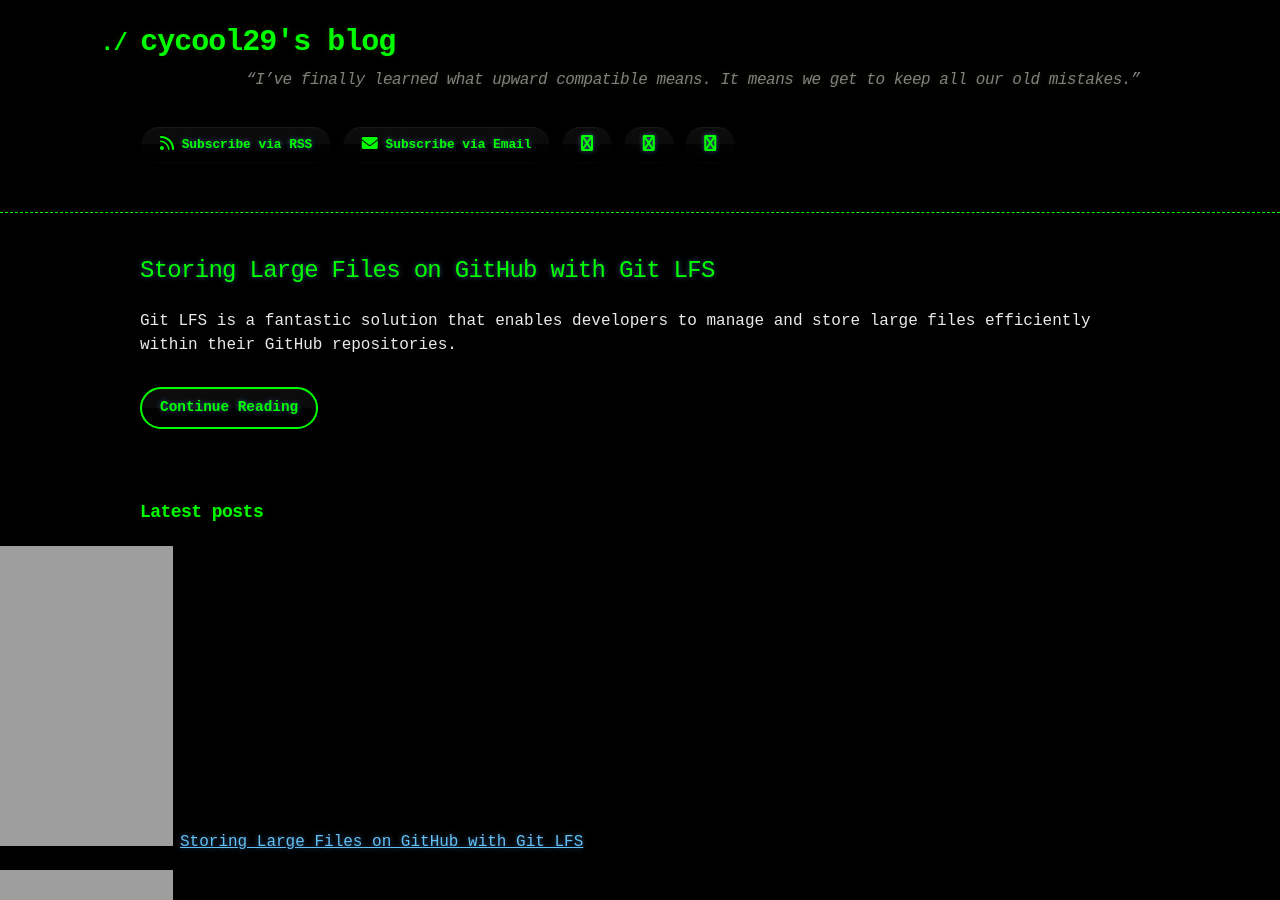
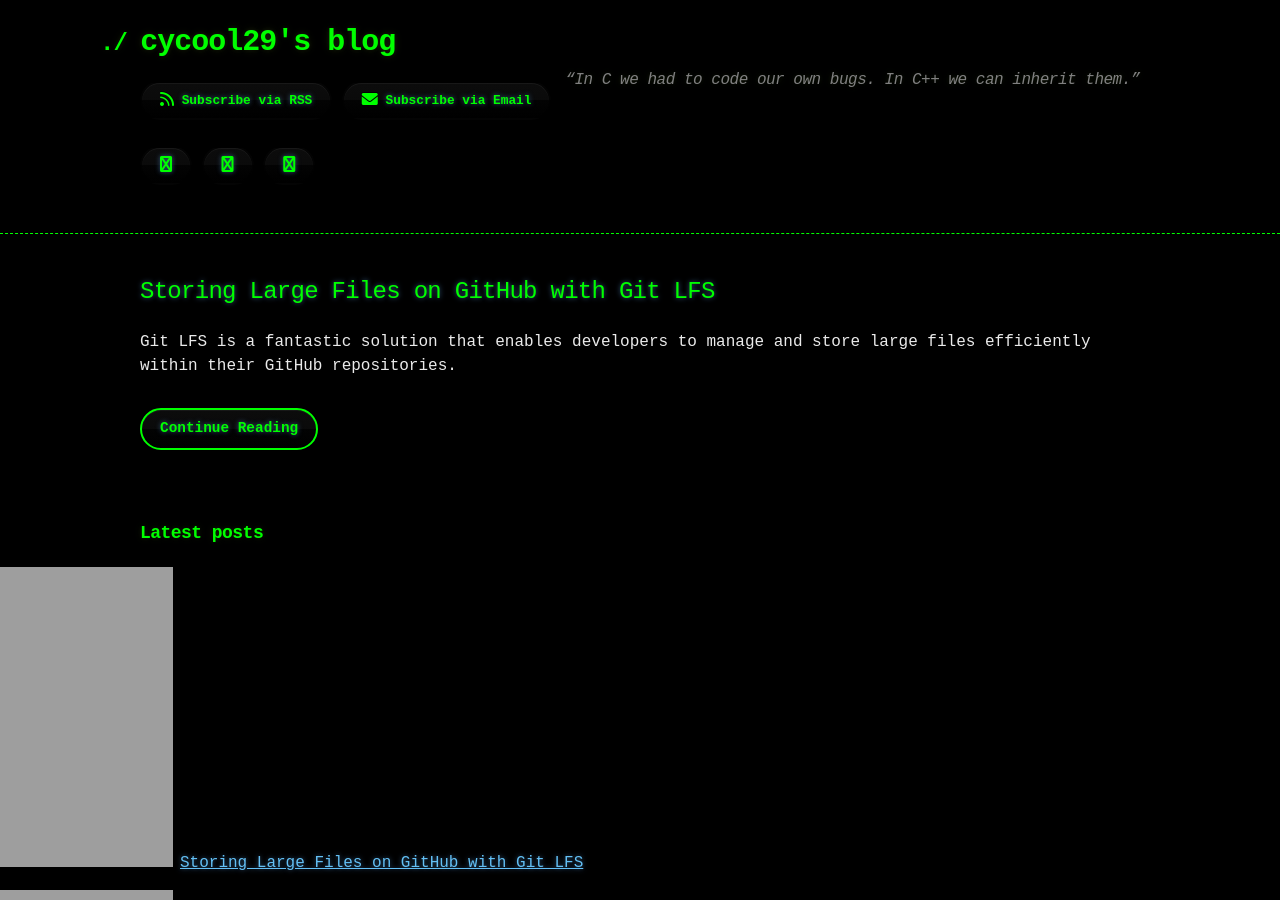
Before and after one commit to cycool29/cycool29.github.io, a Jekyll site: the page built from index.md, in a window 1280 px wide and 900 px high. Built offline with Jekyll 4.4.1, drawn with Linux system fonts in a browser that asks for light colours; a style sheet for code colours, icons or effects is not loaded.

Commit message:
Update quotes

```diff
--- a/_config.yml
+++ b/_config.yml
@@ -1,5 +1,5 @@
 title: cycool29's blog
-description: "“I’ve finally learned what upward compatible means. It means we get to keep all our old mistakes.” "
+description: "“In C we had to code our own bugs. In C++ we can inherit them.” "
 bio: A high school student. Intermediate in Python, Git, Bash. Learning JavaScript. He/Him. "
 author: cycool29
 url: https://cycool29.github.io
```
